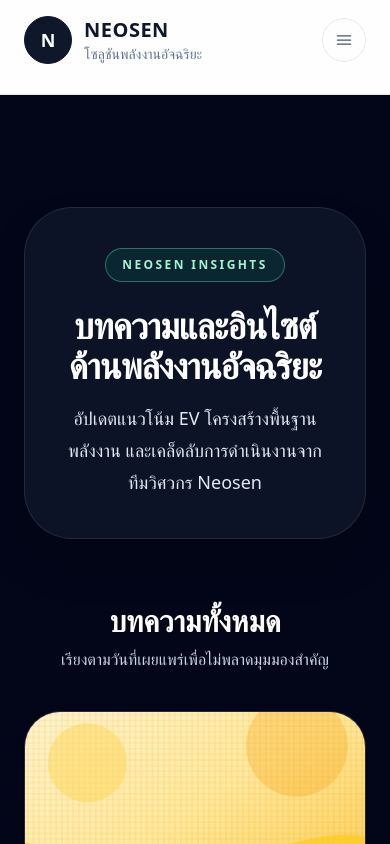
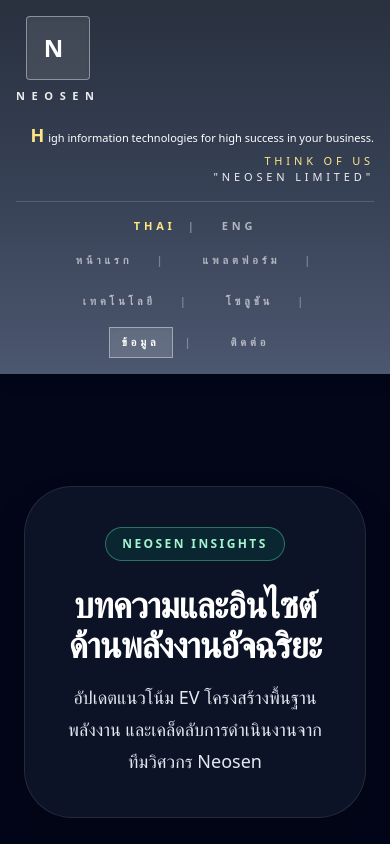
Before and after one commit to DnopPondz/neo, a Next.js app: page /blog in a window 390 px wide. Shown: the top 844 px of the page. Built offline with nearby package versions, Linux system fonts and the light colour scheme.

Commit message:
Restyle navbar to match legacy Neosen header

```diff
--- a/components/LanguageProvider.js
+++ b/components/LanguageProvider.js
@@ -10,6 +10,11 @@
       name: "NEOSEN",
       tagline: "โซลูชันพลังงานอัจฉริยะ",
       slogan: "ยกระดับระบบชาร์จและบริหารพลังงานสำหรับโลกการขนส่งไฟฟ้า",
+    },
+    legacyHeader: {
+      strapline: "High information technologies for high success in your business.",
+      emphasis: "THINK OF US",
+      company: '"NEOSEN LIMITED"',
     },
     nav: {
       home: "หน้าแรก",
@@ -195,6 +200,11 @@
       name: "NEOSEN",
       tagline: "Intelligent Power Systems",
       slogan: "Powering mobility and infrastructure with adaptive charging technology.",
+    },
+    legacyHeader: {
+      strapline: "High information technologies for high success in your business.",
+      emphasis: "THINK OF US",
+      company: '"NEOSEN LIMITED"',
     },
     nav: {
       home: "Home",
--- a/components/Navbar.js
+++ b/components/Navbar.js
@@ -1,6 +1,6 @@
 "use client";
 
-import { useEffect, useMemo, useState } from "react";
+import { useMemo } from "react";
 import Link from "next/link";
 import { usePathname } from "next/navigation";
 import { useLanguage } from "@/components/LanguageProvider";
@@ -14,27 +14,8 @@
   { key: "contact", href: "/contact" },
 ];
 
-const defaultContactNumbers = ["+1 (415) 555-0182", "+1 (415) 555-0199"];
-
-function LanguageToggleButton({ language, onToggle }) {
-  const isThai = language === "th";
-  const nextLanguageLabel = isThai ? "English" : "Thai";
-
-  return (
-    <button
-      type="button"
-      onClick={onToggle}
-      className="rounded-full border border-slate-200 bg-white px-4 py-1.5 text-sm font-semibold uppercase tracking-wide text-slate-600 shadow-sm transition-colors hover:border-amber-300 hover:text-amber-600"
-      aria-label={`Switch language to ${nextLanguageLabel}`}
-    >
-      {isThai ? "TH" : "EN"}
-    </button>
-  );
-}
-
 export default function Navbar() {
-  const { language, translations, toggleLanguage } = useLanguage();
-  const [isMenuOpen, setIsMenuOpen] = useState(false);
+  const { language, translations, setLanguage } = useLanguage();
   const pathname = usePathname();
 
   const activeKey = useMemo(() => {
@@ -50,143 +31,110 @@
     return matched?.key ?? menuItems[0].key;
   }, [pathname]);
 
-  useEffect(() => {
-    setIsMenuOpen(false);
-  }, [pathname]);
+  const legacyHeader = translations.legacyHeader ?? {};
+  const strapline = legacyHeader.strapline ?? "";
+  const highlightLetter = strapline.charAt(0);
+  const straplineRest = strapline.slice(1);
 
-  const contactNumbers = (
-    translations.footer?.contactNumbers ?? defaultContactNumbers
-  ).slice(0, 2);
-  const languageLabel = language === "th" ? "เลือกภาษา" : "Language";
+  const handleLanguageSelect = (code) => {
+    if (language !== code) {
+      setLanguage(code);
+    }
+  };
+
+  const languages = [
+    { code: "th", label: "THAI" },
+    { code: "en", label: "ENG" },
+  ];
 
   return (
-    <header className="sticky top-0 z-50 w-full border-b border-slate-200 bg-white/80 backdrop-blur">
-      <div className="hidden border-b border-slate-200 bg-slate-900/90 text-xs text-slate-200 md:block">
-        <div className="mx-auto flex max-w-6xl items-center justify-between gap-4 px-6 py-2 lg:px-8">
-          <span className="font-medium text-slate-100">
-            {translations.brand.slogan}
+    <header className="sticky top-0 z-50 w-full bg-gradient-to-b from-[#29313f] via-[#374155] to-[#4c5770] text-white shadow-lg">
+      <div className="mx-auto flex w-full max-w-6xl flex-col gap-4 px-4 py-4 sm:px-6 lg:px-8">
+        <div className="flex flex-col gap-4 border-b border-white/15 pb-4 sm:flex-row sm:items-center sm:justify-between">
+          <Link
+            href="/"
+            className="flex items-center gap-4"
+            aria-label={`${translations.brand.name} home`}
+          >
+            <div className="flex items-center gap-3">
+              <div className="flex flex-col items-center">
+                <div className="flex h-16 w-16 items-center justify-center rounded border border-white/40 bg-white/10 text-2xl font-bold tracking-[0.4em] text-white shadow-inner">
+                  N
+                </div>
+                <span className="mt-2 text-[11px] font-semibold uppercase tracking-[0.6em] text-white/90">
+                  {translations.brand.name}
                 </span>
-          <div className="flex flex-wrap items-center gap-x-6 gap-y-1">
-            {contactNumbers.map((contact) => (
-              <span key={contact} className="flex items-center gap-2">
-                <span aria-hidden="true" className="h-1.5 w-1.5 rounded-full bg-emerald-400" />
-                {contact}
+              </div>
+            </div>
+          </Link>
+          <div className="flex flex-col items-end text-right text-[11px] leading-4 text-white/80 sm:max-w-xl">
+            {strapline ? (
+              <p className="flex flex-wrap items-baseline justify-end gap-1 font-medium text-white">
+                {highlightLetter && (
+                  <span className="text-lg font-semibold text-amber-200">{highlightLetter}</span>
+                )}
+                <span>{straplineRest}</span>
+              </p>
+            ) : null}
+            {legacyHeader.emphasis ? (
+              <p className="mt-1 tracking-[0.35em] text-amber-200">
+                {legacyHeader.emphasis}
+              </p>
+            ) : null}
+            {legacyHeader.company ? (
+              <p className="tracking-[0.35em] text-white/90">{legacyHeader.company}</p>
+            ) : null}
+          </div>
+        </div>
+        <div className="flex flex-col gap-3 sm:flex-row sm:items-center sm:justify-between">
+          <div className="flex items-center justify-center gap-3 text-[11px] font-semibold tracking-[0.35em]">
+            {languages.map((item, index) => (
+              <div key={item.code} className="flex items-center">
+                <button
+                  type="button"
+                  onClick={() => handleLanguageSelect(item.code)}
+                  className={`transition-colors ${
+                    language === item.code
+                      ? "text-amber-200"
+                      : "text-white/60 hover:text-white"
+                  }`}
+                  aria-pressed={language === item.code}
+                >
+                  {item.label}
+                </button>
+                {index < languages.length - 1 ? (
+                  <span aria-hidden="true" className="mx-3 text-white/40">
+                    |
                   </span>
+                ) : null}
+              </div>
             ))}
           </div>
-        </div>
-      </div>
-      <div className="mx-auto flex max-w-6xl flex-col gap-3 px-6 py-4 lg:px-8">
-        <div className="flex items-center justify-between gap-6">
-          <Link href="/" className="flex items-center gap-3" aria-label={`${translations.brand.name} home`}>
-            <div className="flex h-12 w-12 items-center justify-center rounded-full border border-slate-900 bg-slate-900 text-lg font-bold text-white shadow-inner">
-              N
-            </div>
-            <div className="flex flex-col text-left">
-              <span className="text-xl font-semibold tracking-wide text-slate-900">
-                {translations.brand.name}
-              </span>
-              <span className="text-sm text-slate-500">
-                {translations.brand.tagline}
-              </span>
-            </div>
-          </Link>
-          <nav className="hidden items-center gap-1 text-sm font-medium text-slate-700 lg:flex">
-            {menuItems.map((item) => {
+          <nav className="flex flex-wrap items-center justify-center gap-3 text-[11px] font-semibold uppercase tracking-[0.35em]">
+            {menuItems.map((item, index) => {
               const isActive = activeKey === item.key;
               return (
+                <div key={item.key} className="flex items-center">
                   <Link
-                  key={item.key}
                     href={item.href}
                     aria-current={isActive ? "page" : undefined}
-                  className={`rounded-full px-4 py-2 transition-all ${
+                    className={`px-3 py-1.5 transition-colors ${
                       isActive
-                      ? "bg-emerald-100 text-emerald-700 shadow"
-                      : "hover:bg-slate-100 hover:text-emerald-600"
+                        ? "border border-white/40 bg-white/15 text-white shadow-inner"
+                        : "text-white/60 hover:text-white"
                     }`}
                   >
                     {translations.nav[item.key]}
                   </Link>
+                  {index < menuItems.length - 1 ? (
+                    <span aria-hidden="true" className="mx-3 text-white/30">
+                      |
+                    </span>
+                  ) : null}
+                </div>
               );
             })}
           </nav>
-          <div className="flex items-center gap-2">
-            <div className="hidden items-center lg:flex">
-              <LanguageToggleButton
-                language={language}
-                onToggle={toggleLanguage}
-              />
-            </div>
-            <button
-              type="button"
-              onClick={() => setIsMenuOpen((prev) => !prev)}
-              className="inline-flex h-11 w-11 items-center justify-center rounded-full border border-slate-200 text-slate-600 transition-colors hover:border-emerald-400 hover:text-emerald-600 lg:hidden"
-              aria-expanded={isMenuOpen}
-              aria-controls="mobile-menu"
-              aria-label="Toggle menu"
-            >
-              <svg
-                xmlns="http://www.w3.org/2000/svg"
-                viewBox="0 0 24 24"
-                fill="none"
-                stroke="currentColor"
-                strokeWidth="1.5"
-                className="h-5 w-5"
-              >
-                {isMenuOpen ? (
-                  <path strokeLinecap="round" strokeLinejoin="round" d="M6 18L18 6M6 6l12 12" />
-                ) : (
-                  <path strokeLinecap="round" strokeLinejoin="round" d="M4 7h16M4 12h16M4 17h16" />
-                )}
-              </svg>
-            </button>
-          </div>
-        </div>
-        <div className="lg:hidden">
-          <div
-            id="mobile-menu"
-            className={`grid origin-top gap-2 rounded-2xl border border-slate-200 bg-white/90 text-sm font-medium text-slate-700 shadow-lg transition-all ${
-              isMenuOpen
-                ? "mt-2 max-h-[80vh] scale-y-100 opacity-100 p-4"
-                : "mt-0 pointer-events-none max-h-0 scale-y-95 overflow-hidden p-0 opacity-0"
-            }`}
-            aria-hidden={!isMenuOpen}
-          >
-            {menuItems.map((item) => {
-              const isActive = activeKey === item.key;
-              return (
-                <Link
-                  key={item.key}
-                  href={item.href}
-                  onClick={() => setIsMenuOpen(false)}
-                  className={`rounded-xl px-3 py-2 transition-colors ${
-                    isActive
-                      ? "bg-emerald-100 text-emerald-700 shadow"
-                      : "hover:bg-slate-100 hover:text-emerald-600"
-                  }`}
-                >
-                  {translations.nav[item.key]}
-                </Link>
-              );
-            })}
-            <div className="mt-2 flex items-center justify-between rounded-xl bg-slate-50 px-3 py-2">
-              <span className="text-xs font-semibold uppercase tracking-wide text-slate-500">
-                {languageLabel}
-              </span>
-              <LanguageToggleButton
-                language={language}
-                onToggle={toggleLanguage}
-              />
-            </div>
-            <div className="flex flex-col gap-1 rounded-xl bg-slate-50 px-3 py-2 text-xs text-slate-500">
-              <span className="font-semibold uppercase tracking-wide text-slate-600">
-                {translations.footer?.contactTitle}
-              </span>
-              {contactNumbers.map((contact) => (
-                <span key={contact}>{contact}</span>
-              ))}
-            </div>
-          </div>
         </div>
       </div>
     </header>
```
Lines whose indentation alone changed are shown as unchanged.
